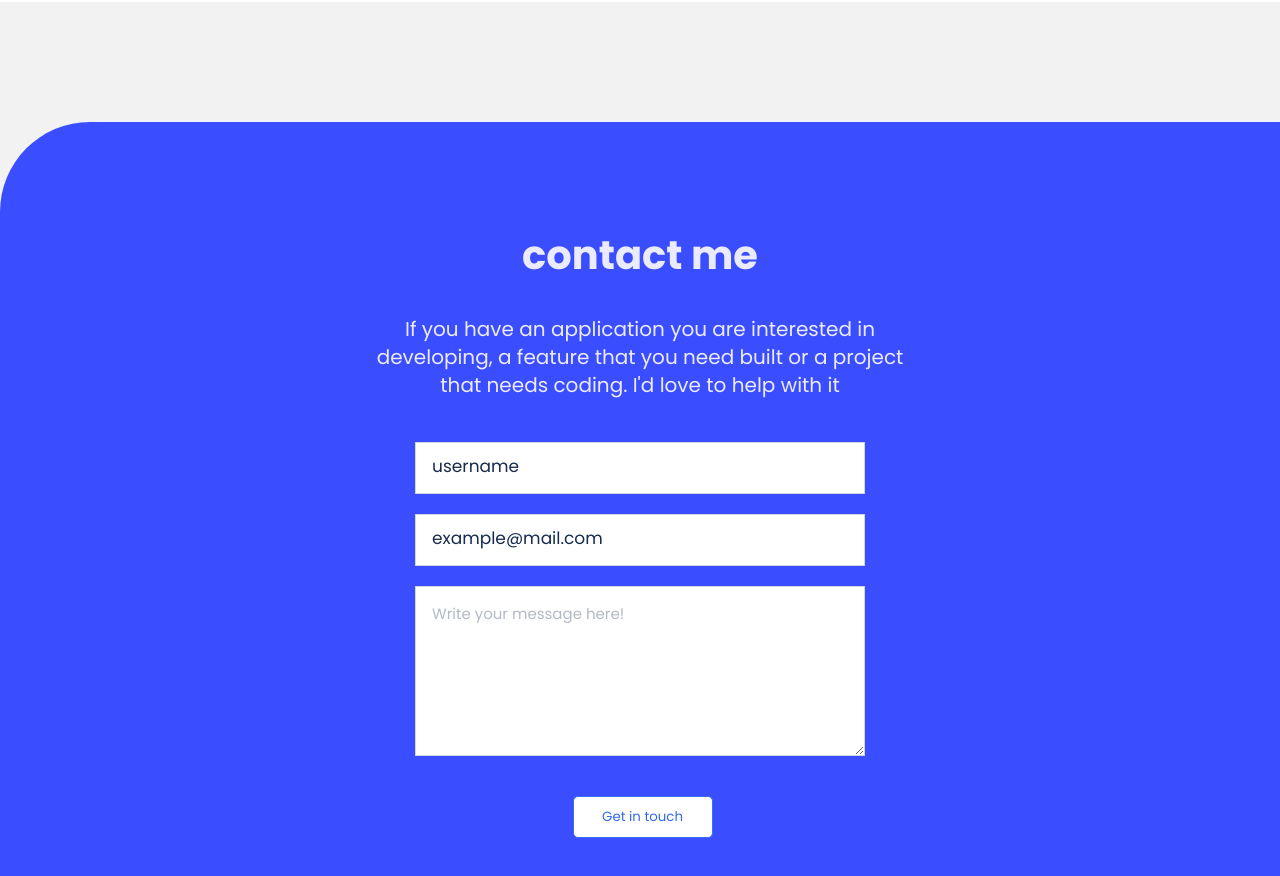
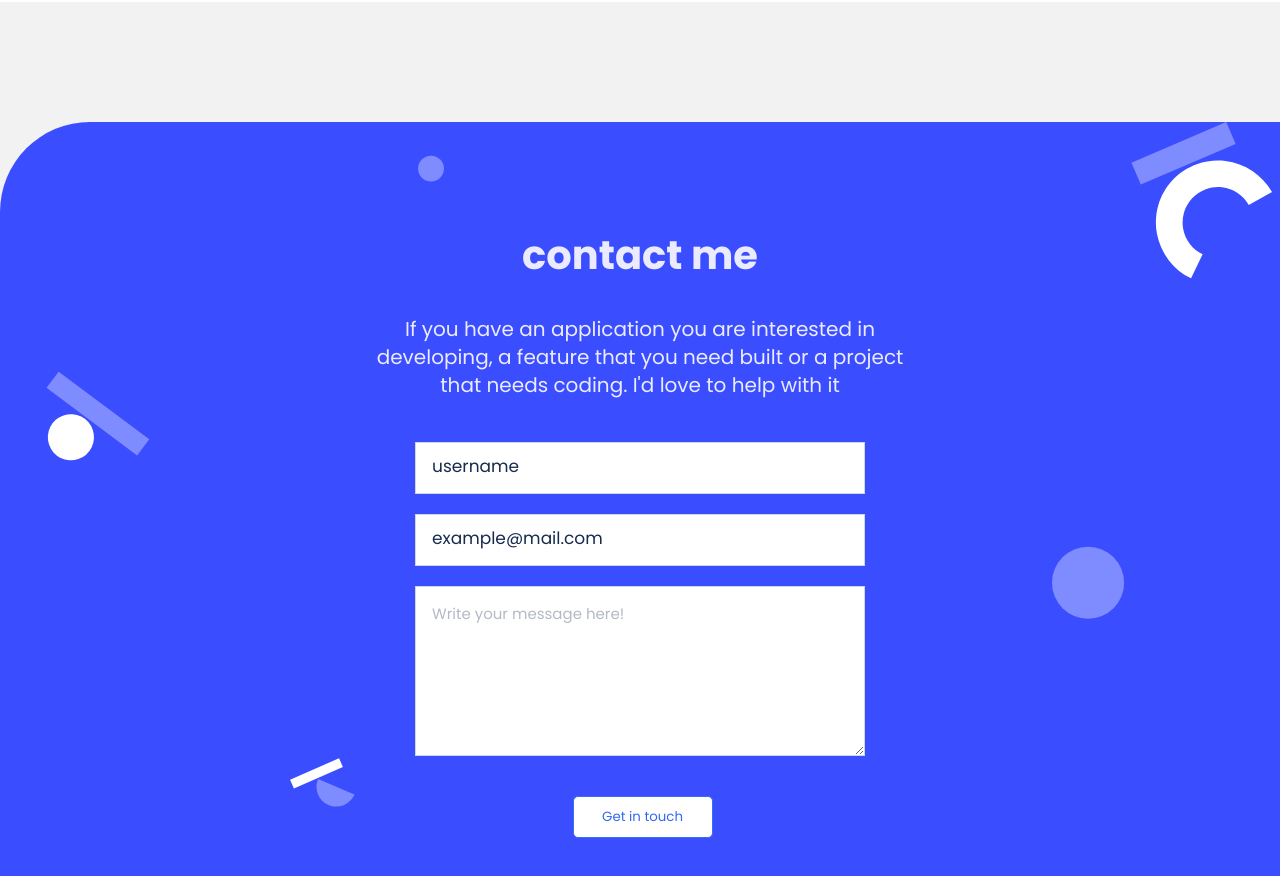
Before and after one commit to HanningtoneM/personal-portfolio, a website: page index.html in a window 1280 px wide. Shown: the part 3780-4656 px from the top of the page. Drawn offline with Linux system fonts and the light colour scheme; the site is published under a folder, as on GitHub Pages, so addresses that start at the root find nothing.

Commit message:
changed desktop contact

```diff
--- a/style.css
+++ b/style.css
@@ -660,7 +660,7 @@ main .project {
   .contact-section {
     display: flex;
     align-items: center;
-    background-image: url(/image/contact-desktopbackground.svg);
+    background-image: url(image/contact-desktopbackground.svg);
     margin-top: 120px;
     background-size: 97%;
     width: 100%;
```
